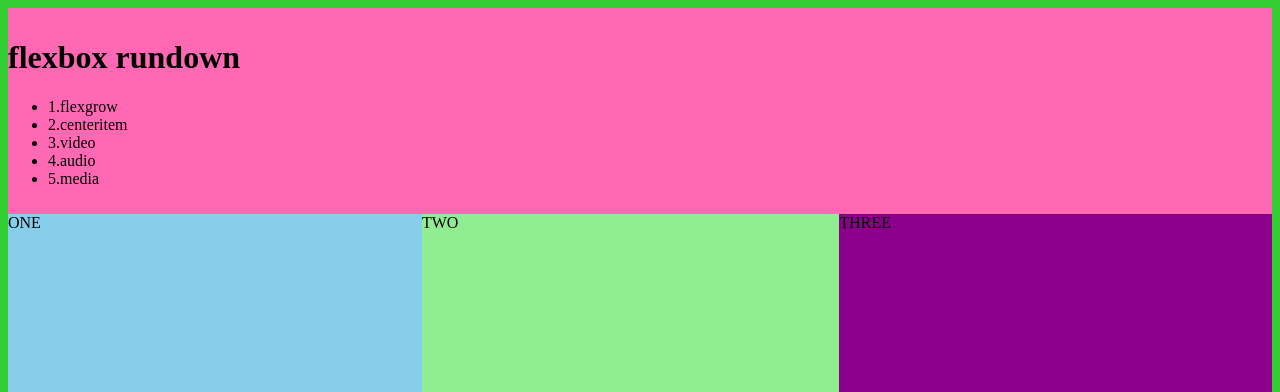
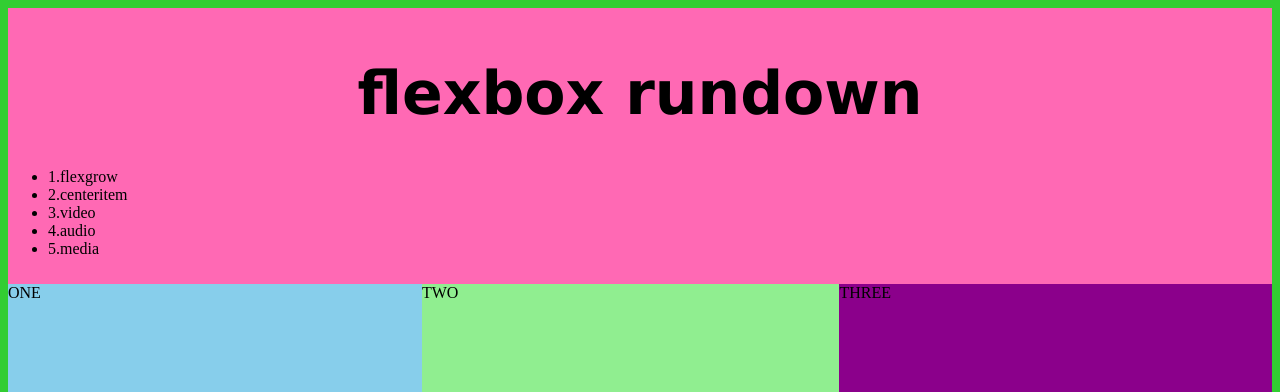
Before and after one commit to Levik03/Flexbox-Rundown, a plain HTML site: page index.html in a window 1280 px wide. Shown: the top 392 px of the page. Drawn offline with Linux system fonts and the light colour scheme.

```diff
--- a/styles.css
+++ b/styles.css
@@ -1,4 +1,7 @@
-
+h1{font-family: Verdana, Geneva, Tahoma, sans-serif;
+font-size: 60px;
+text-align: center;
+}
 
 
 body{
```
